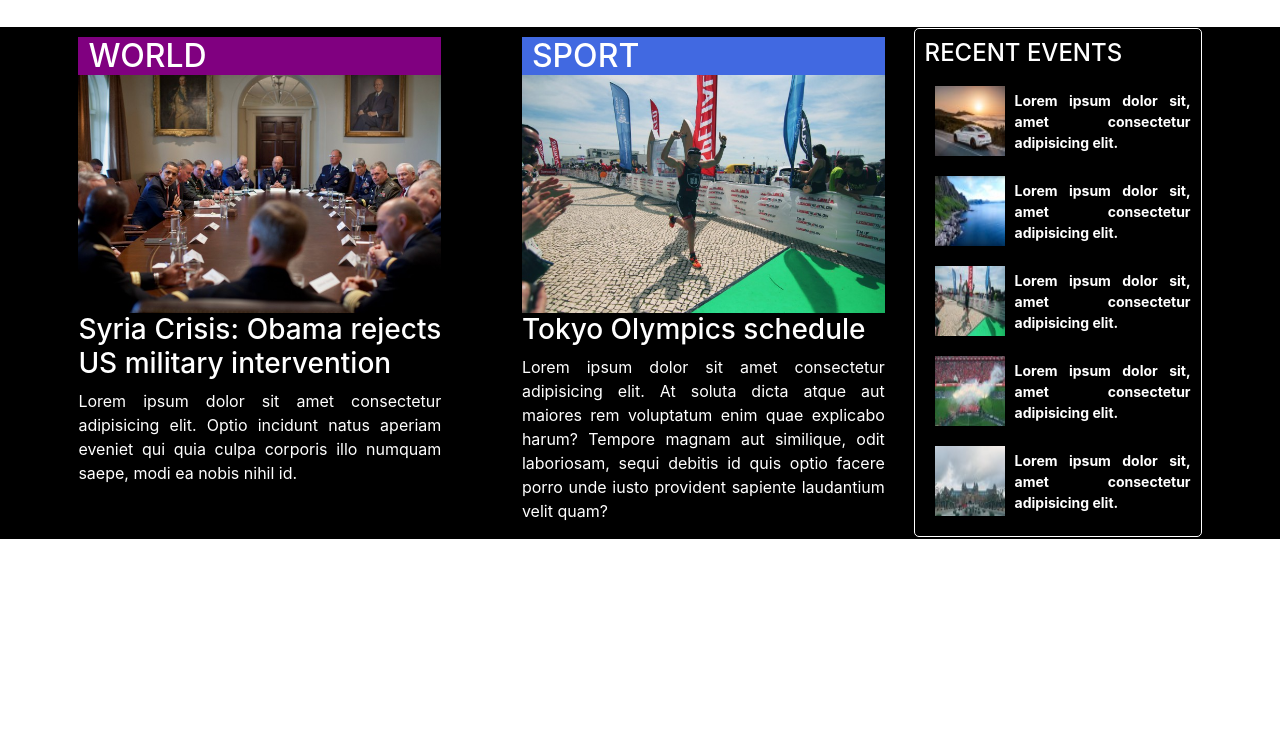
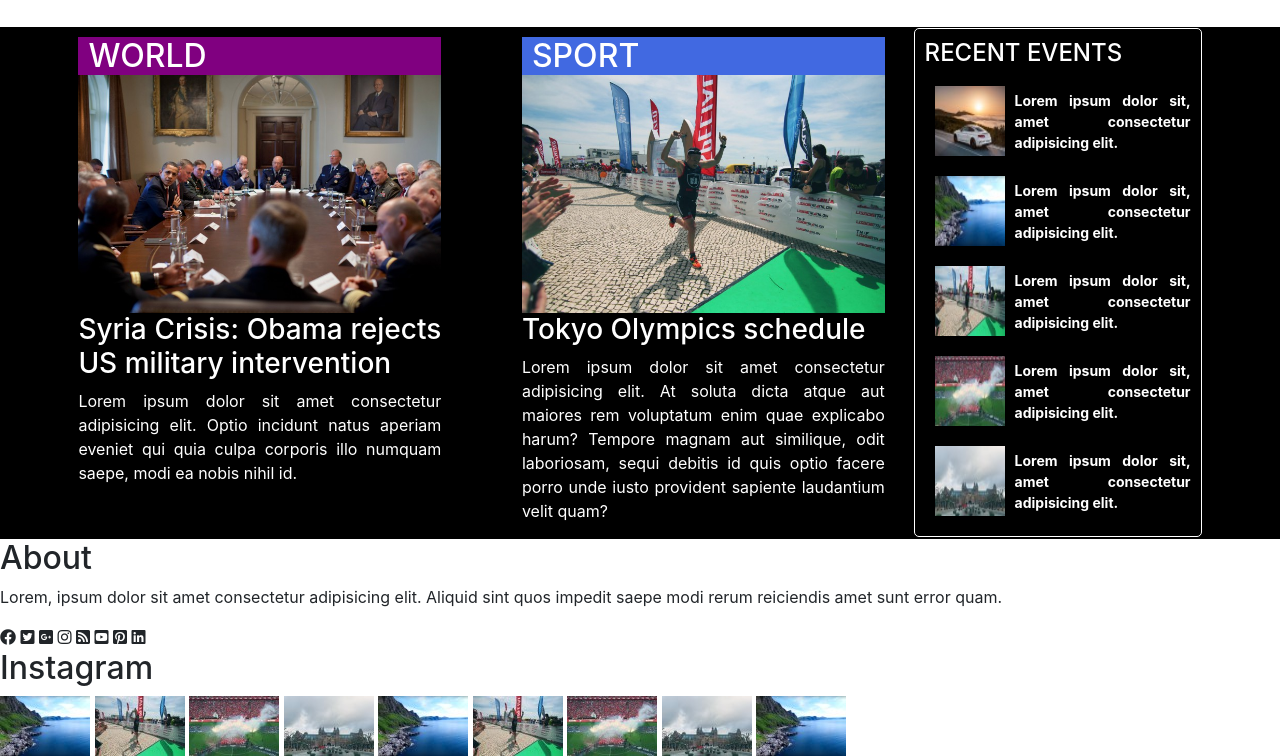
Before and after one commit to frontendprof/newsWebPage, a plain HTML site: page index.html in a window 1280 px wide. Shown: the part 586-1342 px from the top of the page. Before the commit the page ends 1125 px from the top, so only its background shows below. Drawn offline with nearby package versions, Linux system fonts and the light colour scheme.

Commit message:
Working on footer section

```diff
--- a/index.html
+++ b/index.html
@@ -239,6 +239,44 @@
 
     </main>
 
+    <footer>
+        <div class="social-links">
+            <section class="about">
+                <h2>About</h2>
+                <p>Lorem, ipsum dolor sit amet consectetur adipisicing elit. Aliquid sint quos impedit saepe modi rerum reiciendis amet sunt error quam.</p>
+                <div class="social-icons-footer">
+                    <i class="fab fa-facebook"></i>
+                    <i class="fab fa-twitter-square"></i>
+                    <i class="fab fa-google-plus-square"></i>
+                    <i class="fab fa-instagram"></i>
+                    <i class="fas fa-rss-square"></i>
+                    <i class="fab fa-youtube-square"></i>
+                    <i class="fab fa-pinterest-square"></i>
+                    <i class="fab fa-linkedin"></i>
+                </div>
+
+            </section>
+
+            <section class="instagram">
+                <h2>Instagram</h2>
+                <img src="./images/aside2.jpg" alt="">
+                <img src="./images/aside3.jpg" alt="">
+                <img src="./images/aside4.jpg" alt="">
+                <img src="./images/aside5.jpg" alt="">
+                <img src="./images/aside2.jpg" alt="">
+                <img src="./images/aside3.jpg" alt="">
+                <img src="./images/aside4.jpg" alt="">
+                <img src="./images/aside5.jpg" alt="">
+                <img src="./images/aside2.jpg" alt="">
+
+            </section>
+
+            <section class="subscribe">
+
+            </section>
+        </div>
+    </footer>
+
 
 
     <script src="app.js"></script>
```
